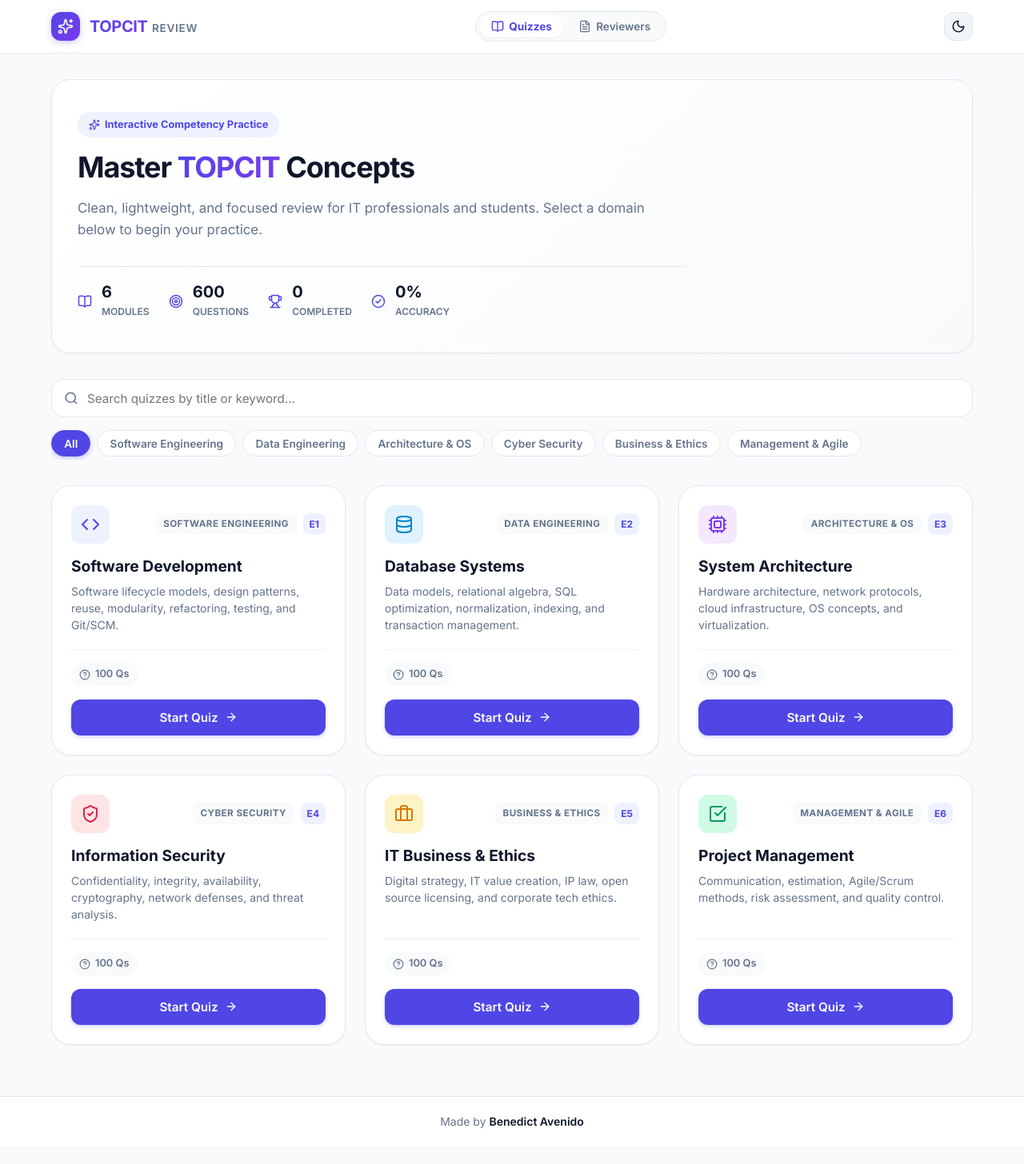
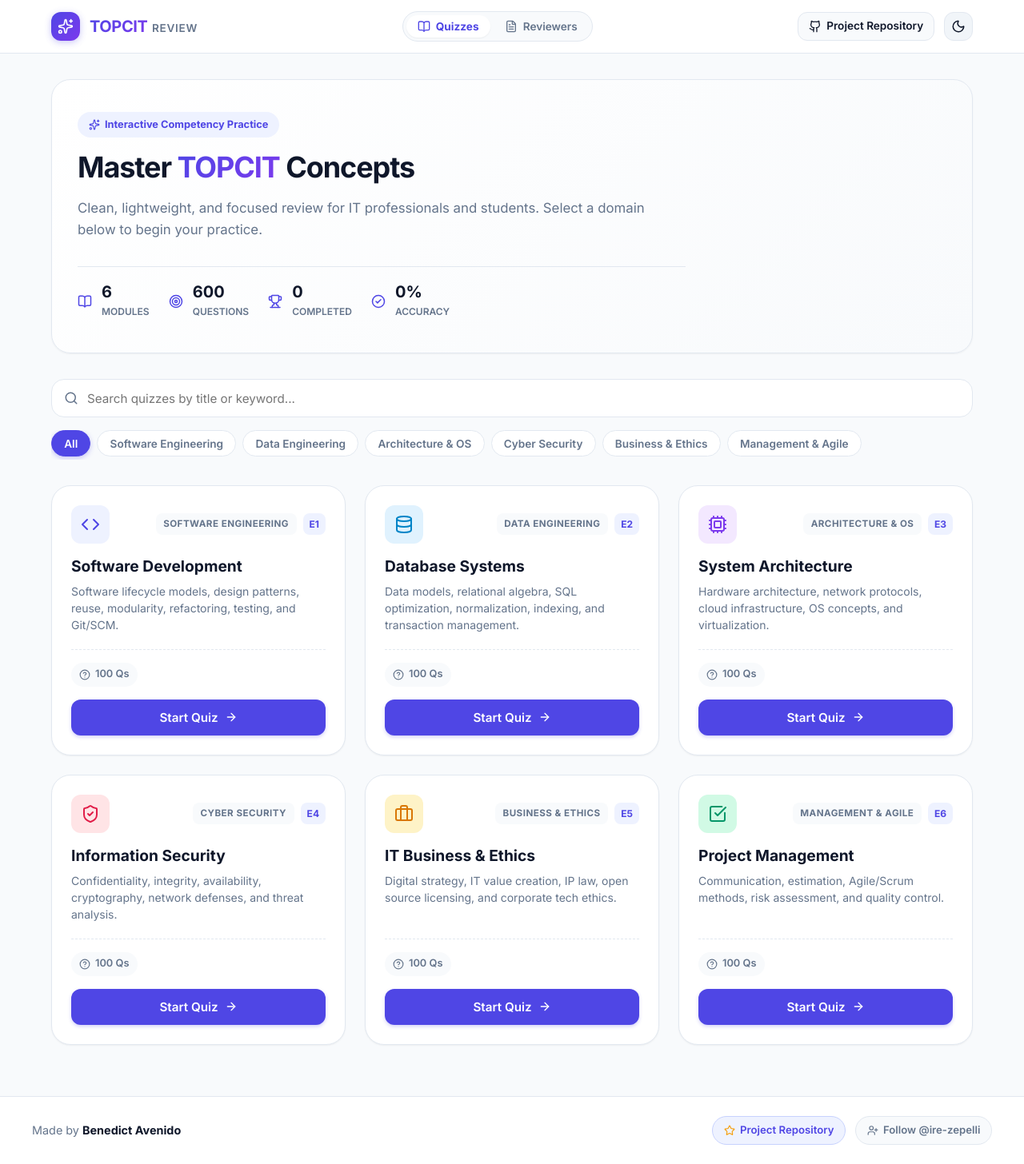
Before and after one commit to katzennjammer/Topcit, a React (Vite) app: page / in a window 1280 px wide. Shown: the whole page at 80% size. Before the commit the page ends 1434 px from the top, so only its background shows below. Built offline with nearby package versions, Linux system fonts and the light colour scheme.

Commit message:
hahahahahahawhahd kapoy

```diff
--- a/src/App.jsx
+++ b/src/App.jsx
@@ -6,7 +6,7 @@ import { ResultsPage } from './components/ResultsPage';
 import { ReviewersPage } from './components/ReviewersPage';
 import { fetchAllQuizSummaries, loadQuizData } from './utils/quizLoader';
 import { getThemePreference, setThemePreference, clearQuizDraft } from './utils/storage';
-import { Loader2, AlertTriangle } from 'lucide-react';
+import { Loader2, AlertTriangle, Star, UserPlus } from 'lucide-react';
 import './App.css';
 
 export function App() {
@@ -179,7 +179,36 @@ export function App() {
 
       <footer className="site-footer">
         <div className="footer-container">
-          <p className="footer-text">Made by <strong>Benedict Avenido</strong></p>
+          <p className="footer-text">
+            Made by{' '}
+            <a
+              href="https://github.com/ire-zepelli"
+              target="_blank"
+              rel="noopener noreferrer"
+              className="footer-author-link"
+            >
+              Benedict Avenido
+            </a>
+          </p>
+
+          <div className="footer-github-actions">
+            <a
+              href="https://github.com/ire-zepelli/topcit-reviewer"
+              target="_blank"
+              rel="noopener noreferrer"
+              className="footer-action-btn primary"
+            >
+              <Star size={14} className="star-icon" /> Project Repository
+            </a>
+            <a
+              href="https://github.com/ire-zepelli"
+              target="_blank"
+              rel="noopener noreferrer"
+              className="footer-action-btn"
+            >
+              <UserPlus size={14} /> Follow @ire-zepelli
+            </a>
+          </div>
         </div>
       </footer>
 
@@ -209,25 +238,85 @@ export function App() {
         .site-footer {
           background-color: var(--surface);
           border-top: 1px solid var(--border);
-          padding: 1.25rem 1.5rem;
+          padding: 1.5rem;
           margin-top: auto;
-          text-align: center;
           transition: background-color var(--transition-normal), border-color var(--transition-normal);
         }
 
         .footer-container {
           max-width: 1200px;
           margin: 0 auto;
+          display: flex;
+          align-items: center;
+          justify-content: space-between;
+          flex-wrap: wrap;
+          gap: 1rem;
         }
 
         .footer-text {
-          font-size: 0.875rem;
+          font-size: 0.9rem;
           color: var(--text-muted);
         }
 
-        .footer-text strong {
+        .footer-author-link {
           color: var(--text);
+          font-weight: 700;
+          text-decoration: none;
+          transition: color var(--transition-fast);
+        }
+
+        .footer-author-link:hover {
+          color: var(--primary);
+          text-decoration: underline;
+        }
+
+        .footer-github-actions {
+          display: flex;
+          align-items: center;
+          gap: 0.75rem;
+        }
+
+        .footer-action-btn {
+          display: flex;
+          align-items: center;
+          gap: 0.4rem;
+          padding: 0.4rem 0.85rem;
+          border-radius: var(--radius-full);
+          font-size: 0.825rem;
           font-weight: 600;
+          text-decoration: none;
+          background-color: var(--background);
+          border: 1px solid var(--border);
+          color: var(--text-muted);
+          transition: all var(--transition-fast);
+        }
+
+        .footer-action-btn:hover {
+          color: var(--primary);
+          border-color: var(--primary);
+          background-color: var(--primary-light);
+        }
+
+        .footer-action-btn.primary {
+          background-color: var(--primary-light);
+          color: var(--primary);
+          border-color: var(--border-focus);
+        }
+
+        .footer-action-btn.primary:hover {
+          background-color: var(--primary);
+          color: #FFFFFF;
+        }
+
+        .star-icon {
+          color: var(--warning);
+        }
+
+        @media (max-width: 640px) {
+          .footer-container {
+            flex-direction: column;
+            text-align: center;
+          }
         }
       `}</style>
     </div>
--- a/src/components/Header.jsx
+++ b/src/components/Header.jsx
@@ -1,5 +1,24 @@
 import React from 'react';
-import { Sun, Moon, Sparkles, BookOpen, FileText } from 'lucide-react';
+import { Sun, Moon, Sparkles, BookOpen, FileText, Star } from 'lucide-react';
+
+function GithubIcon({ size = 16, className = "" }) {
+  return (
+    <svg
+      width={size}
+      height={size}
+      viewBox="0 0 24 24"
+      fill="none"
+      stroke="currentColor"
+      strokeWidth="2"
+      strokeLinecap="round"
+      strokeLinejoin="round"
+      className={className}
+    >
+      <path d="M15 22v-4a4.8 4.8 0 0 0-1-3.5c3 0 6-2 6-5.5.08-1.25-.27-2.48-1-3.5.28-1.15.28-2.35 0-3.5 0 0-1 0-3 1.5-2.64-.5-5.36-.5-8 0C6 2 5 2 5 2c-.3 1.15-.3 2.35 0 3.5A5.403 5.403 0 0 0 4 9c0 3.5 3 5.5 6 5.5-.39.49-.68 1.05-.85 1.65-.17.6-.22 1.23-.15 1.85v4" />
+      <path d="M9 18c-4.51 2-5-2-7-2" />
+    </svg>
+  );
+}
 
 export function Header({
   theme,
@@ -54,6 +73,18 @@ export function Header({
 
         {/* Actions Right */}
         <div className="header-actions">
+          {/* GitHub Link */}
+          <a
+            href="https://github.com/ire-zepelli/topcit-reviewer"
+            target="_blank"
+            rel="noopener noreferrer"
+            className="github-nav-btn"
+            title="View topcit-reviewer on GitHub"
+          >
+            <GithubIcon size={16} />
+            <span className="github-btn-text">Project Repository</span>
+          </a>
+
           {/* Dark Mode Toggle */}
           <button
             className="theme-toggle-btn"
@@ -184,24 +215,31 @@ export function Header({
           text-overflow: ellipsis;
         }
 
-        @media (max-width: 640px) {
-          .active-quiz-badge {
-            display: none;
-          }
-
-          .nav-tab span {
-            display: none;
-          }
-
-          .nav-tab {
-            padding: 0.4rem 0.6rem;
-          }
-        }
-
         .header-actions {
           display: flex;
           align-items: center;
           gap: 0.75rem;
+        }
+
+        .github-nav-btn {
+          display: flex;
+          align-items: center;
+          gap: 0.4rem;
+          background-color: var(--background);
+          color: var(--text);
+          border: 1px solid var(--border);
+          padding: 0.4rem 0.8rem;
+          border-radius: var(--radius-md);
+          font-size: 0.85rem;
+          font-weight: 600;
+          text-decoration: none;
+          transition: all var(--transition-fast);
+        }
+
+        .github-nav-btn:hover {
+          border-color: var(--primary);
+          color: var(--primary);
+          background-color: var(--primary-light);
         }
 
         .theme-toggle-btn {
@@ -222,6 +260,24 @@ export function Header({
           color: var(--primary);
           border-color: var(--primary);
         }
+
+        @media (max-width: 640px) {
+          .active-quiz-badge {
+            display: none;
+          }
+
+          .nav-tab span {
+            display: none;
+          }
+
+          .nav-tab {
+            padding: 0.4rem 0.6rem;
+          }
+
+          .github-btn-text {
+            display: none;
+          }
+        }
       `}</style>
     </header>
   );
```
